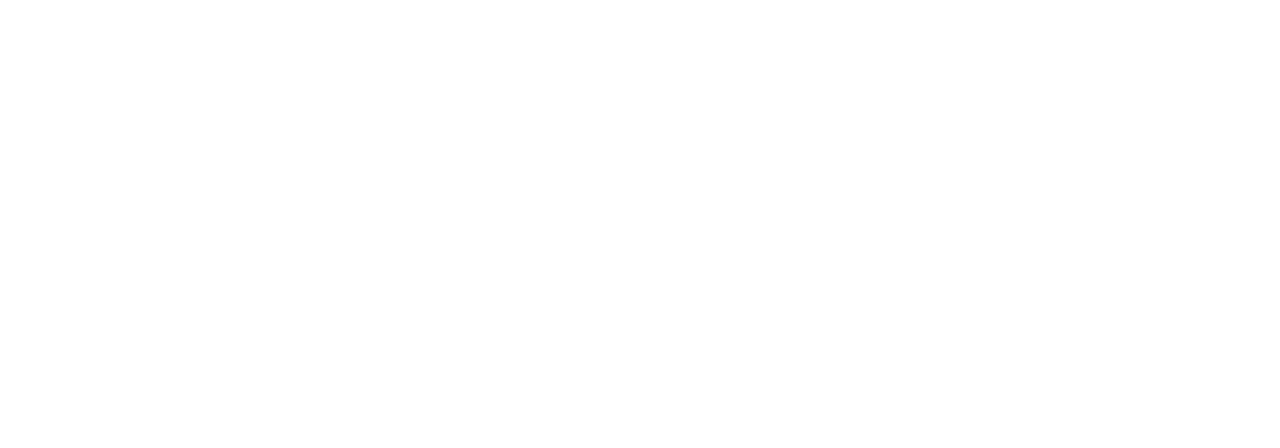
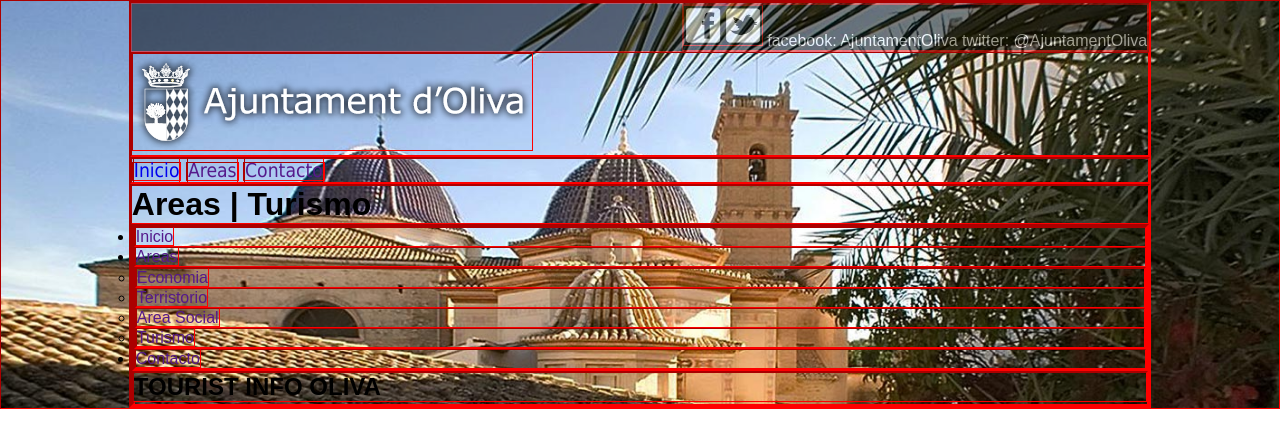
Before and after one commit to marcestruch/PR-CTICA---EJERCICIO--WEB-DE-TURISMO-OLIVA-con-display--table, a plain HTML site: page index.html in a window 1280 px wide. Drawn offline with Linux system fonts and the light colour scheme.

Commit message:
segundo commit

```diff
--- a/css/style.css
+++ b/css/style.css
@@ -0,0 +1,47 @@
+@charset "utf-8";
+
+*{
+    margin: 0;padding: 0;
+    text-decoration: none;
+    box-sizing: border-box;
+    border: 1px inset red;
+}
+
+:root{
+    font-size: 16px;
+    font-family: Arial, Helvetica, sans-serif;
+    background-image: url("/img/background.jpg");
+    background-size:cover;
+    background-repeat: no-repeat;
+
+}
+
+body{
+    width: 80%;
+    max-width: 1900px;
+    min-width: 800px;
+    margin: 0 auto;
+}
+
+header section#he1{
+    color: white;
+    background-color: black;
+    opacity: 0.5;
+    display: flex;
+    justify-content: end;
+    img{
+        width: 80px;
+    }
+}
+
+nav#nav1 ul{
+    list-style: none;
+}
+
+nav#nav1 ul li{
+    display: inline;
+    a{
+    font-family: Tahoma, Verdana;
+    font-size: 1.2rem;
+    }
+}
--- a/index.html
+++ b/index.html
@@ -4,10 +4,50 @@
     <meta charset="UTF-8">
     <meta name="viewport" content="width=device-width, initial-scale=1.0">
     <meta name="author" content="Marc Estruch Malonda">
-    <meta name="description" content="Pagina del ayuntamiento de ">
+    <meta name="description" content="Pagina del ayuntamiento de Oliva">
     <title>Ayuntamiento Oliva - Turismo</title>
+    <link rel="stylesheet" href="/css/style.css">
 </head>
 <body>
+    <header>
+        <section id="he1">
+            <p><img src="/img/face_twit.png" alt="face_twit">
+            facebook: AjuntamentOliva twitter: @AjuntamentOliva</p>
+        </section>
+        <section id="he2">
+            <img src="/img/logo_oliva.png" alt="">
+        </section>
+    </header>
+    <nav id="nav1">
+        <ul>
+            <li><a href="#">Inicio</a></li>
+            <li><a href="">Areas</a></li>
+            <li><a href="">Contacto</a></li>
+        </ul>
+    </nav>
+    <main>
+        <h1>Areas | Turismo</h1>
+        <div>
+            <nav id="nav2">
+                <ul>
+                    <li><a href="">Inicio</a></li>
+                    <li><a href="">Areas</a></li>
+                    <ul>
+                        <li><a href="">Economia</a></li>
+                        <li><a href="">Terristorio</a></li>
+                        <li><a href="">Area Social</a></li>
+                        <li><a href="">Turismo</a></li>
+                    </ul>
+                    <li><a href="">Contacto</a></li>
+                </ul>
+            </nav>
+            <article>
+                <h2>TOURIST INFO OLIVA</h2>
+                <table>
 
+                </table>
+            </article>
+        </div>
+    </main>
 </body>
 </html>
```
